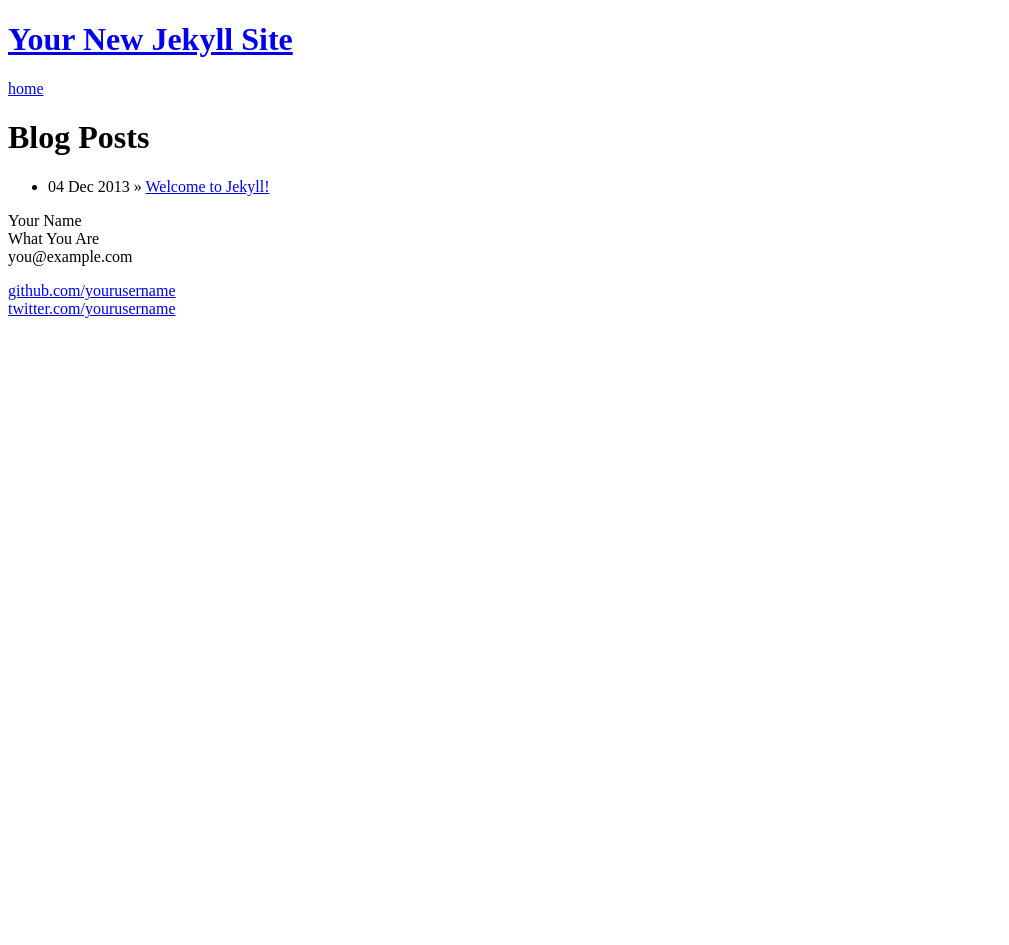
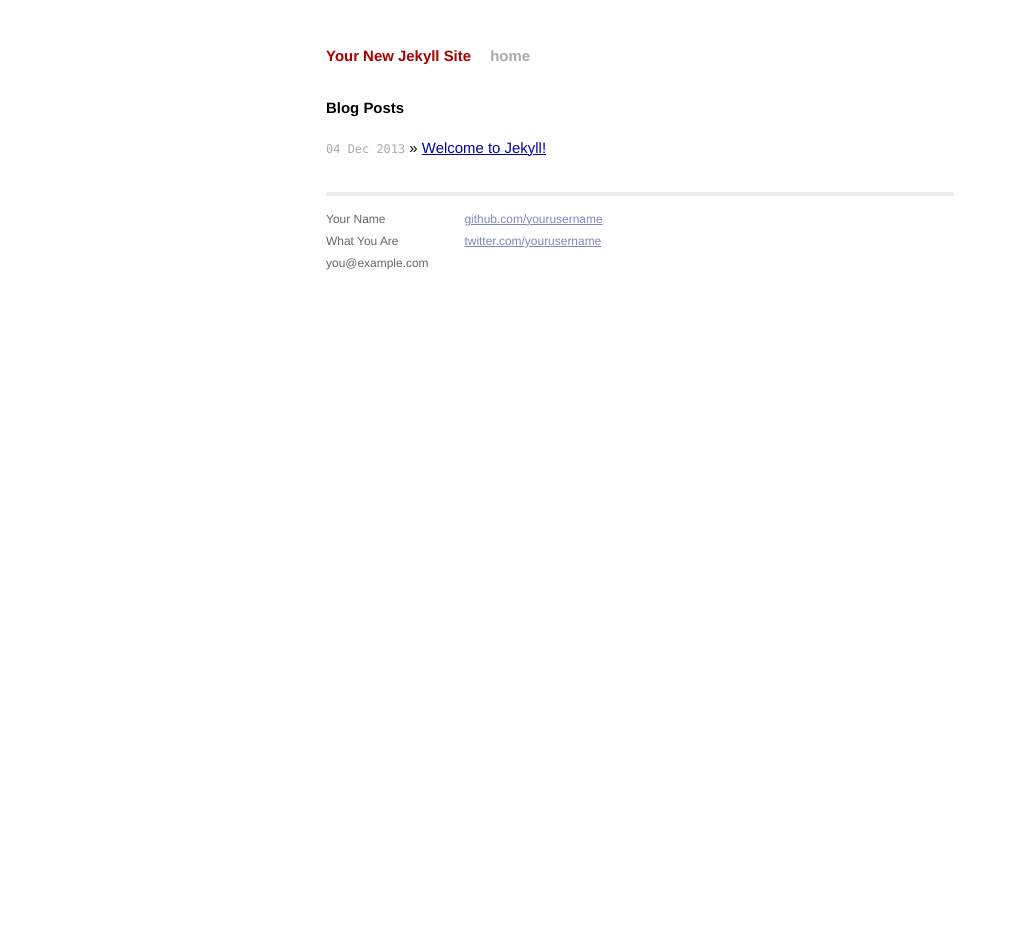
Before and after one commit to emj365/my-blog, a Jekyll site: the page built from index.html, in a window 1280 px wide. Shown: the whole page, without its empty margins (0-1009 px from the left). Built offline with Jekyll 4.4.1, drawn with Linux system fonts in a browser that asks for light colours; Markdown is read by kramdown in place of the engine named in the settings; before the commit the page ends 900 px from its top, so only the background shows below that.

```diff
--- a/_config.yml
+++ b/_config.yml
@@ -1,5 +1,4 @@
 name: Your New Jekyll Site
 markdown: redcarpet
 pygments: true
-
-baseurl: blog
+baseurl: /blog
```
